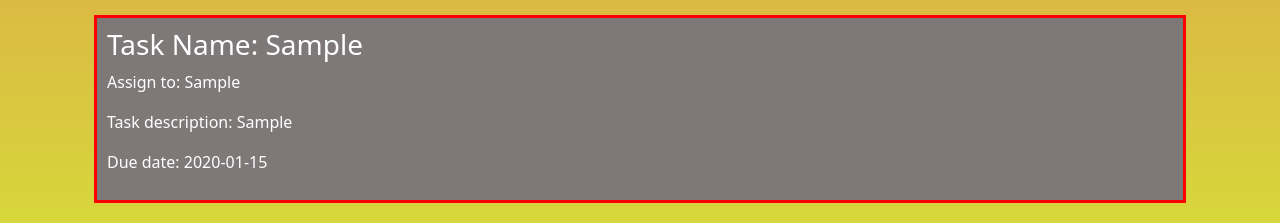
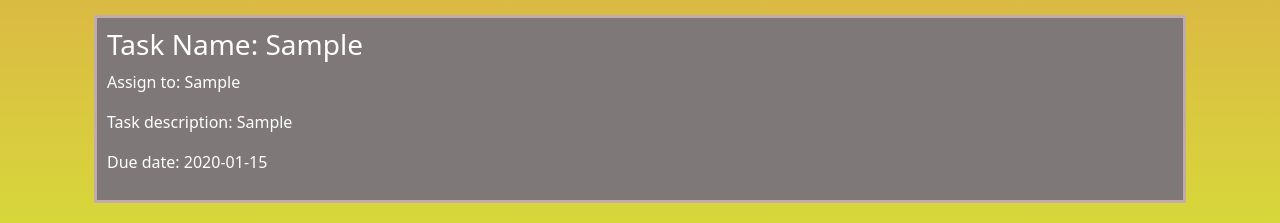
Before and after one commit to abdelmanaf/Gen_todoList, a plain HTML site: page index.html in a window 1280 px wide. Both pictures are taken after typing "Sample", "Sample", "Sample", "2020-01-15" into the empty fields and a click on the input "Add Task". Shown: the part 709-932 px from the top of the page. Drawn offline with nearby package versions, Linux system fonts and the light colour scheme; a web font is replaced by a local one.

Commit message:
modify border color

```diff
--- a/assets/css/style.css
+++ b/assets/css/style.css
@@ -19,7 +19,7 @@ h1 {
 #task-list .tasks {
   margin: 20px 0;
   padding: 10px;
-  border: 3px solid red;
+  border: 3px solid rgb(193, 171, 171);
   color: white;
   background-color: rgb(126, 120, 120);
 }
--- a/assets/js/script.js
+++ b/assets/js/script.js
@@ -70,7 +70,7 @@
         `
         errorEl.appendChild(error)
 
-      } else {
+    } else {
 
       const newTask = addTask(
         taskName,
```
